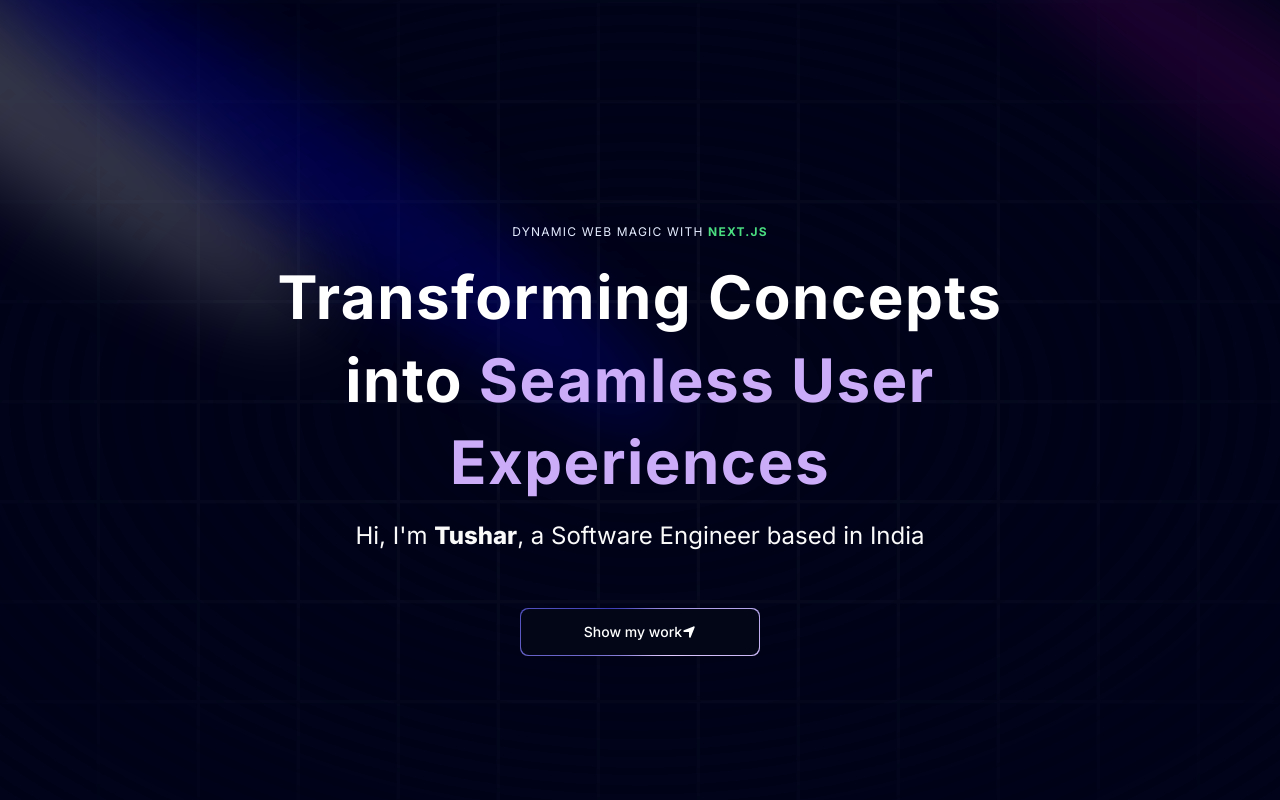
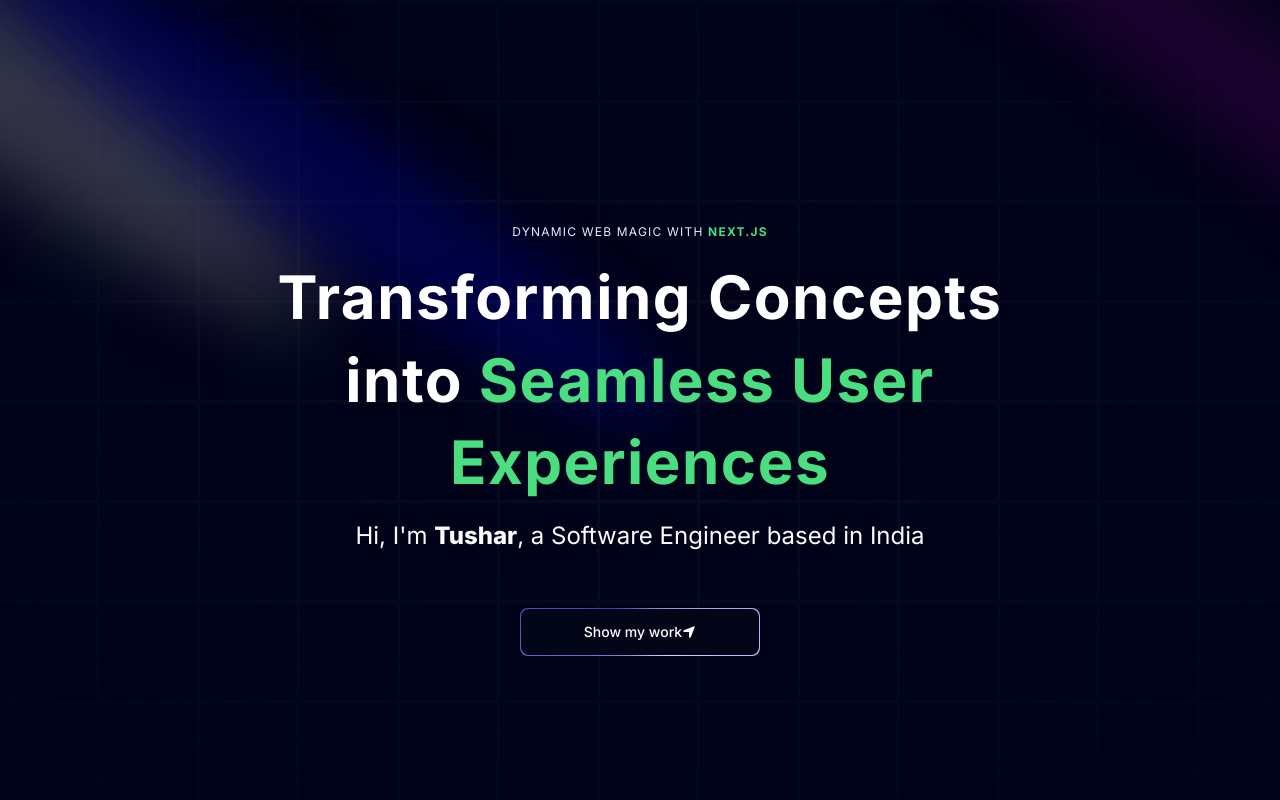
Before and after one commit to tushxr12/portfolio, a Next.js app: page / in a window 1280 px wide. Shown: the top 800 px of the page. Built offline with nearby package versions, Linux system fonts and the light colour scheme.

Commit message:
changes text color

```diff
--- a/components/ui/TextGenerateEffect.tsx
+++ b/components/ui/TextGenerateEffect.tsx
@@ -37,7 +37,7 @@ export const TextGenerateEffect = ({
           return (
             <motion.span
               key={word + idx}
-              className={`${idx > 2 ? 'text-purple' : 'dark:text-white text-black opacity-0'}`}
+              className={`${idx > 2 ? 'text-green-400' : 'dark:text-white text-black opacity-0'}`}
               style={{
                 filter: filter ? "blur(10px)" : "none",
               }}
```
